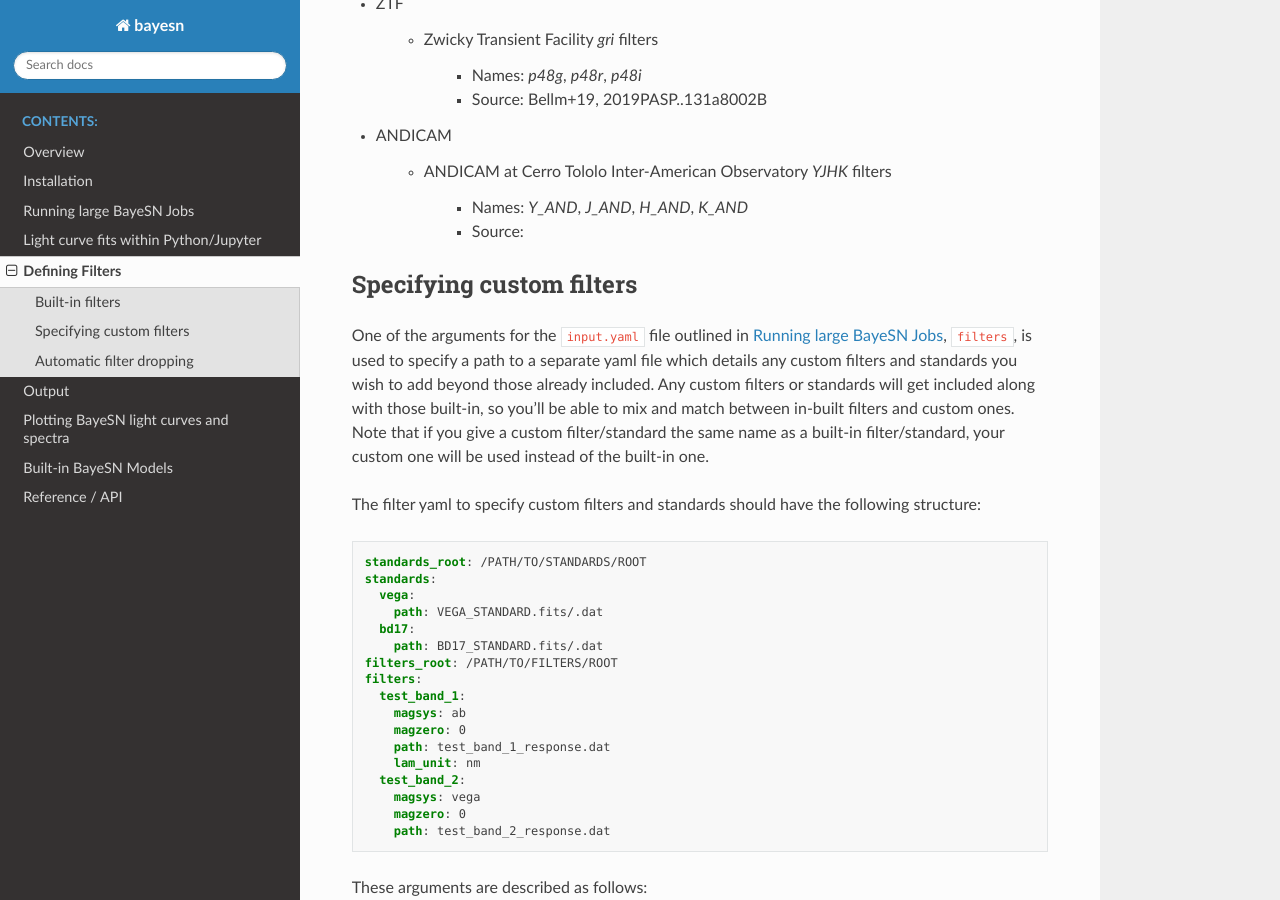
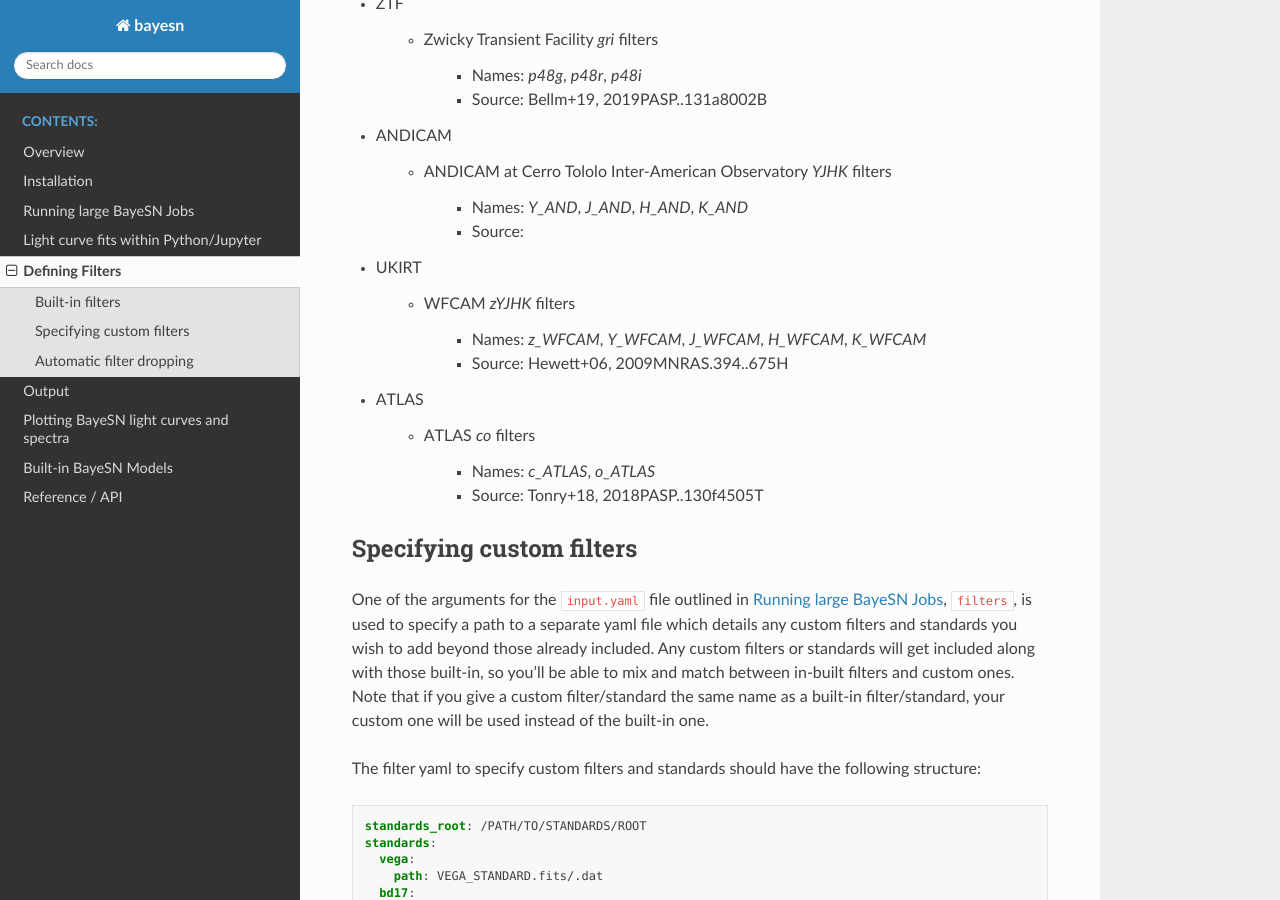
Before and after one commit to bayesn/bayesn, a Sphinx documentation site: the page built from docs/filters.rst, in a window 1280 px wide and 900 px high, scrolled down 2216 px. Built offline with Sphinx 7.4.7 and the Read the Docs theme 2.0.0, drawn with Linux system fonts in a browser that asks for light colours.

Commit message:
Added ATLAS and UKIRT to the documentation

```diff
--- a/docs/filters.rst
+++ b/docs/filters.rst
@@ -100,6 +100,21 @@ provide a map to match up the names in the data files with the BayeSN names, as
         - Names: `Y_AND`, `J_AND`, `H_AND`, `K_AND`
         - Source:
 
+- UKIRT
+
+    - WFCAM *zYJHK* filters
+
+        - Names: `z_WFCAM`, `Y_WFCAM`, `J_WFCAM`, `H_WFCAM`, `K_WFCAM`
+        - Source: Hewett+06, 2009MNRAS.394..675H
+
+- ATLAS
+
+    - ATLAS *co* filters
+
+        - Names: `c_ATLAS`, `o_ATLAS`
+        - Source: Tonry+18, 2018PASP..130f4505T
+
+
 Specifying custom filters
 ---------------------------
 
```
